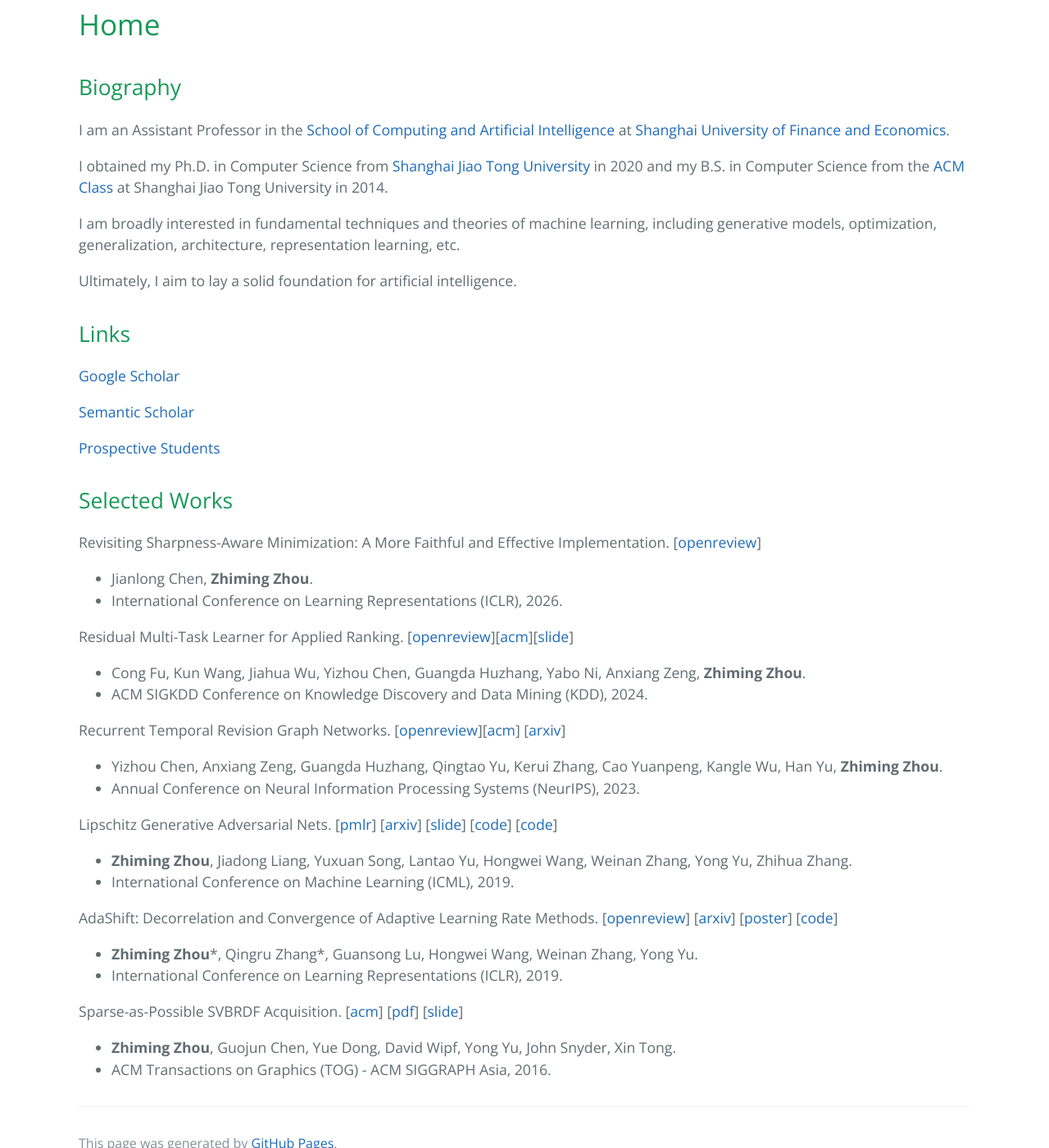
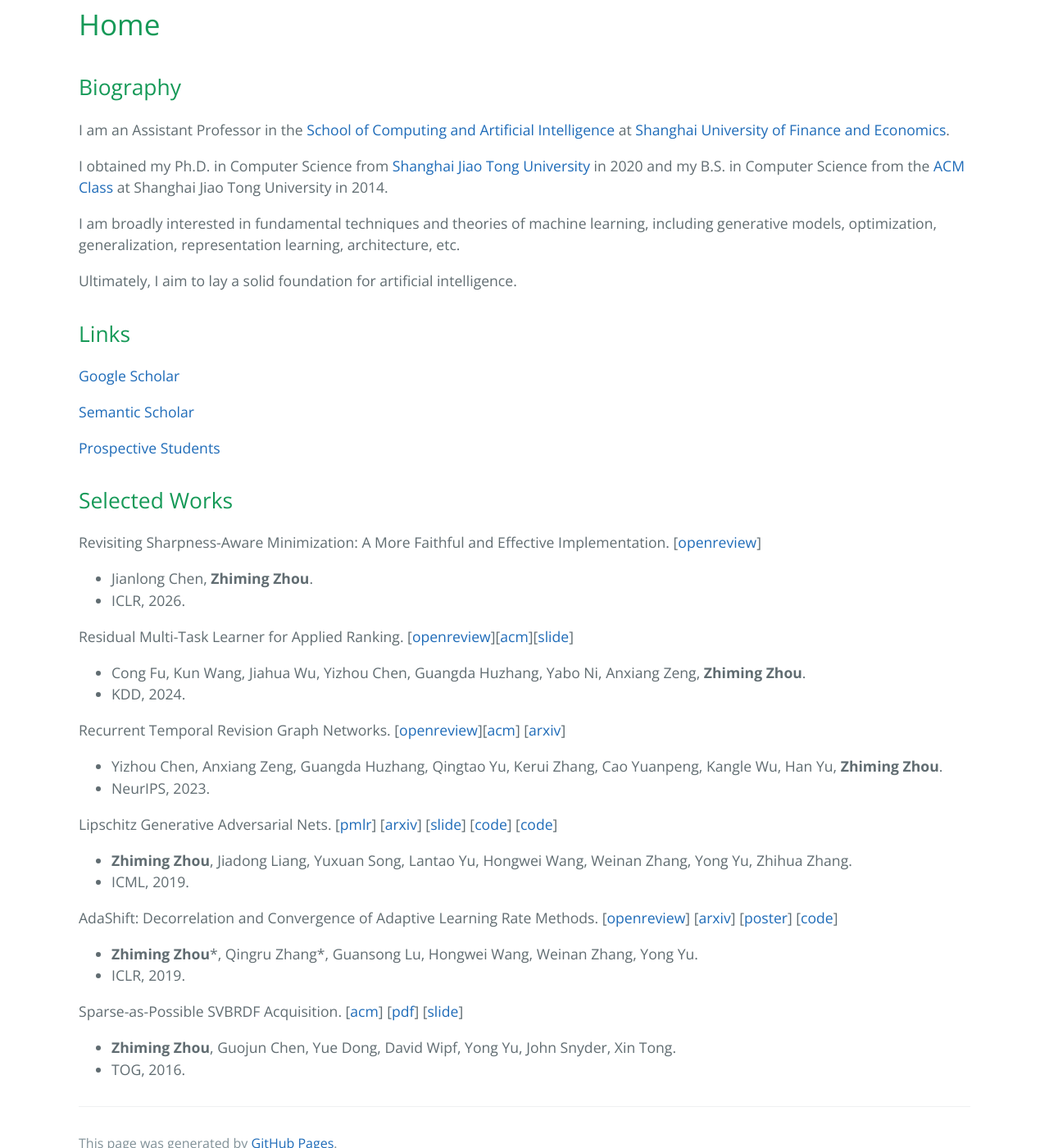
Before and after one commit to ZhimingZhou/zhimingzhou.github.io, a Jekyll site: the page built from index.md, in a window 1280 px wide and 1400 px high, scrolled down 349 px. Shown: the whole window at 82% size. Built offline with Jekyll 4.4.1, drawn with Linux system fonts in a browser that asks for light colours.

Commit message:
Update index.md

```diff
--- a/index.md
+++ b/index.md
@@ -11,7 +11,7 @@ I am an Assistant Professor in the [School of Computing and Artificial Intellige
 
 I obtained my Ph.D. in Computer Science from [Shanghai Jiao Tong University](http://en.sjtu.edu.cn/) in 2020 and my B.S. in Computer Science from the [ACM Class](https://acm.sjtu.edu.cn/home) at Shanghai Jiao Tong University in 2014.
 
-I am broadly interested in fundamental techniques and theories of machine learning, including generative models, optimization, generalization, architecture, representation learning, etc.
+I am broadly interested in fundamental techniques and theories of machine learning, including generative models, optimization, generalization, representation learning, architecture, etc.
 
 Ultimately, I aim to lay a solid foundation for artificial intelligence.
 
@@ -28,18 +28,18 @@ Ultimately, I aim to lay a solid foundation for artificial intelligence.
 Revisiting Sharpness-Aware Minimization: A More Faithful and Effective Implementation.
   \[[openreview](https://openreview.net/forum?id=qTRqmMOOrH)\]
 - Jianlong Chen, **Zhiming Zhou**.
-- International Conference on Learning Representations (ICLR), 2026.
+- ICLR, 2026.
 
 Residual Multi-Task Learner for Applied Ranking.
   \[[openreview](https://openreview.net/forum?id=dOWWNW9CJ3)\]\[[acm](https://dl.acm.org/doi/abs/10.1145/3637528.3671523)\]\[[slide](https://github.com/ZhimingZhou/zhimingzhou.github.io/raw/ff28a097b745dba9ff366ba0e6f928d2c4c043a9/assets/Residual%20Multi-Task%20Learner%20for%20Applied%20Ranking.pdf)\]
 - Cong Fu, Kun Wang, Jiahua Wu, Yizhou Chen, Guangda Huzhang, Yabo Ni, Anxiang Zeng, **Zhiming Zhou**.
-- ACM SIGKDD Conference on Knowledge Discovery and Data Mining (KDD), 2024.
+- KDD, 2024.
 
 Recurrent Temporal Revision Graph Networks.
   \[[openreview](https://openreview.net/forum?id=B3UDx1rNOy)\]\[[acm](https://dl.acm.org/doi/abs/10.5555/3666122.3669159)\]
   \[[arxiv](https://arxiv.org/abs/2309.12694)\]
 - Yizhou Chen, Anxiang Zeng, Guangda Huzhang, Qingtao Yu, Kerui Zhang, Cao Yuanpeng, Kangle Wu, Han Yu, **Zhiming Zhou**.
-- Annual Conference on Neural Information Processing Systems (NeurIPS), 2023.
+- NeurIPS, 2023.
 
 Lipschitz Generative Adversarial Nets.
   \[[pmlr](https://proceedings.mlr.press/v97/zhou19c.html)]
@@ -48,7 +48,7 @@ Lipschitz Generative Adversarial Nets.
   \[[code](https://github.com/ZhimingZhou/AdaShift-LGANs-MaxGP-refactored)\]
   \[[code](https://github.com/ZhimingZhou/LGANs-for-reproduce)\]
 - **Zhiming Zhou**, Jiadong Liang, Yuxuan Song, Lantao Yu, Hongwei Wang, Weinan Zhang, Yong Yu, Zhihua Zhang.
-- International Conference on Machine Learning (ICML), 2019.
+- ICML, 2019.
 
 AdaShift: Decorrelation and Convergence of Adaptive Learning Rate Methods.
   \[[openreview](https://openreview.net/forum?id=HkgTkhRcKQ)\]
@@ -56,30 +56,11 @@ AdaShift: Decorrelation and Convergence of Adaptive Learning Rate Methods.
   \[[poster](https://s3.amazonaws.com/postersession.ai/bd0f7f0b-ecaa-4164-aeb6-d0cf181cc27b.jpg)\]
   \[[code](https://github.com/ZhimingZhou/AdaShift-LGANs-MaxGP-refactored)\]
 - **Zhiming Zhou**\*, Qingru Zhang\*, Guansong Lu, Hongwei Wang, Weinan Zhang, Yong Yu.
-- International Conference on Learning Representations (ICLR), 2019.
+- ICLR, 2019.
 
 Sparse-as-Possible SVBRDF Acquisition.
   \[[acm](https://dl.acm.org/doi/10.1145/2980179.2980247)\]
   \[[pdf](http://yuedong.shading.me/project/sparsesvbrdf/sparsesvbrdf.pdf)\]
   \[[slide](https://drive.google.com/file/d/16gUKZoQH4HiQ61gEQ-YFs6v9WTEOSixf/view?usp=sharing)\]
 - **Zhiming Zhou**, Guojun Chen, Yue Dong, David Wipf, Yong Yu, John Snyder, Xin Tong.
-- ACM Transactions on Graphics (TOG) - ACM SIGGRAPH Asia, 2016.
-
-
-<!--
-- <details><summary>Click to expand a brief introduction.</summary>We significantly reduce the number of images required for spatially-varying surface reflectance (SVBRDF) acquisition, by solving an exact low-rank representation and chasing an extreme sparsity. The number of images required dropped from thousands to tens, and high-quality SVBRDF acquisition from a single image became possible for the first time.</details>
--->
-
-<!--
-- <details><summary>Click to expand a brief introduction.</summary>We study the convergence issue of Adam optimizer. With the proposed concept *net update factor*, we showed that the key issue in Adam lies in its biased adaptive learning rate caused by the correlation between the adaptive term v_t and the current gradient g_t, and a temporal shift operation is proposed to solve such an issue. Our new understanding of the role of v_t also frees v_t from its traditional update rule, leading to more interesting variants. Particularly, with the dimension reduction operation in v_t, we achieve the so-called adaptive learning rate SGD, which removes the global gradient scale but keeps the relative scales.</details>
--->
-
-<!--
-- <details><summary>Click to expand a brief introduction.</summary>We study how class labels interact with GANs training when introduced and how it improves the sample quality of GANs. Based on the analysis, an improved method for leveraging class labels in GANs has been proposed. An interesting relationship among popular variants of GANs that leverage class labels, including the proposed AM-GANs, is revealed.</details>
--->
-
-<!--
-- <details><summary>Click to expand a brief introduction.</summary>We study the cause of training instability of GANs from the perspective of the gradient of the optimal discriminative function. Under a generalized formulation of GANs, we show that: (1) GANs with an unregularized discriminative function space generally do not guarantee their convergence, suffering from a *gradient uninformativeness issue*; (2) Lipschitz regularization in the discriminative function space can generally resolve this issue and guarantee the convergence of GANs. This leads to a new family of GANs named Lipschitz GANs. All tested instances of this family consistently outperform WGANs in experiments.</details>
-
-[DBLP](https://dblp.org/pid/56/321.html)
--->
+- TOG, 2016.
```
